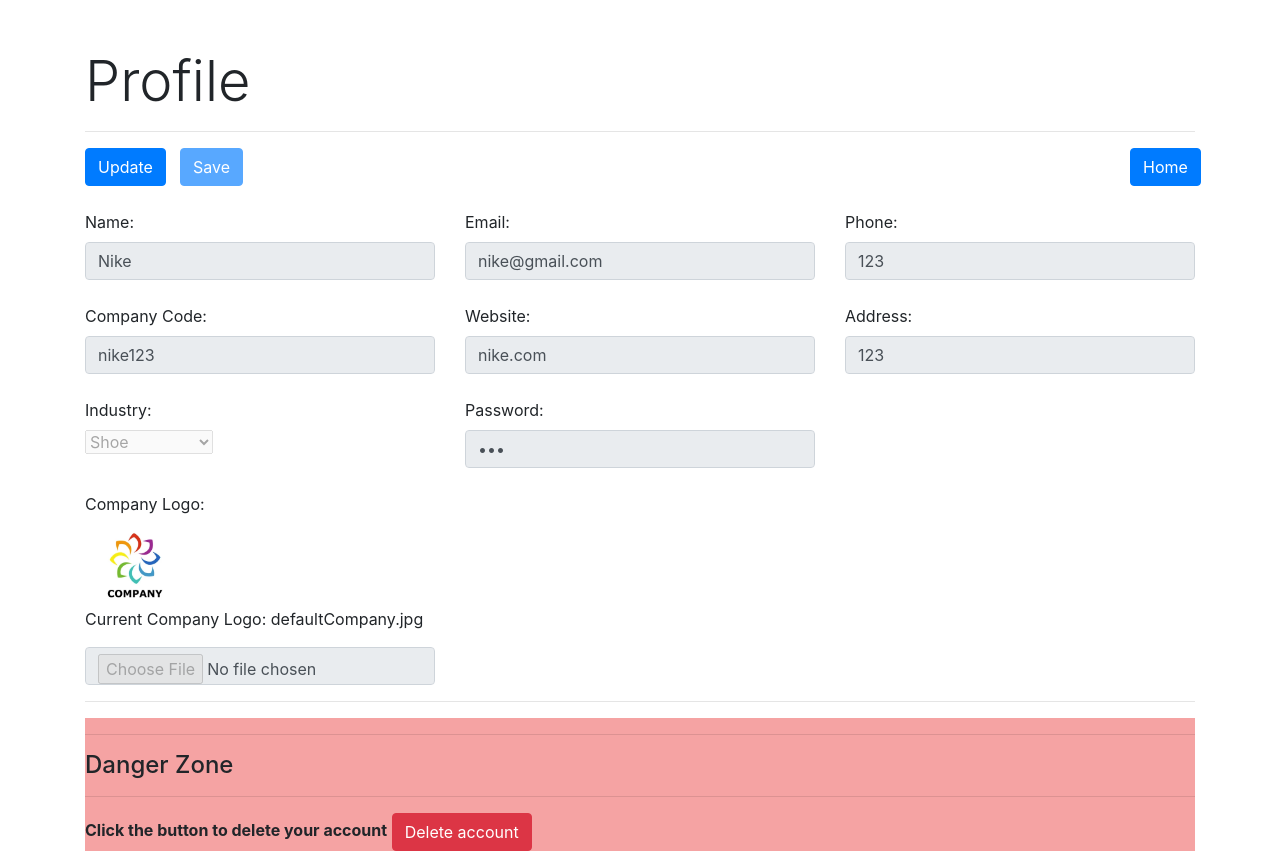
After one commit to Vahsir7/Confluence, a Flask app: a page that uses confluence-flask/application/templates/sponsor_profile.html in a window 1280 px wide. The commit adds this page. Run offline with Flask 3, Linux system fonts and the light colour scheme; some libraries are stand-ins or nearby versions.

Commit message:
add profile sponsor

```diff
--- a/confluence-flask/application/controller.py
+++ b/confluence-flask/application/controller.py
@@ -237,3 +237,9 @@ def influencer_delete(username):
 def sponsor_dashboard(companycode):
     sponsor = Sponsors.query.filter_by(companycode=companycode).first()
     return render_template('sponsor_dashboard.html', sponsor=sponsor)
+
+#sponsor profile
+@main_bp.route('/sponsor/<companycode>/profile')
+def sponsor_profile(companycode):
+    sponsor = Sponsors.query.filter_by(companycode=companycode).first()
+    return render_template('sponsor_profile.html', sponsor=sponsor)
--- a/confluence-flask/application/templates/sponsor_dashboard.html
+++ b/confluence-flask/application/templates/sponsor_dashboard.html
@@ -11,6 +11,7 @@
         <header>
             <span>welcome {{sponsor.name}}</span>
             <nav>
+                <a href ="{{ url_for('main.sponsor_profile', companycode=sponsor.companycode) }}">Profile</a>
                 <a href="#">Search</a>
                 <a href="#">Campaigns</a>
                 <a href="#">Mail</a>
--- /dev/null
+++ b/confluence-flask/application/templates/sponsor_profile.html
@@ -0,0 +1,141 @@
+<!DOCTYPE html>
+<html lang="en">
+<head>
+    <meta charset="UTF-8">
+    <meta name="viewport" content="width=device-width, initial-scale=1.0">
+    <link href="https://stackpath.bootstrapcdn.com/bootstrap/4.5.2/css/bootstrap.min.css" rel="stylesheet">
+    <title>{{sponsor.name}}</title>
+    <script>
+        document.addEventListener("DOMContentLoaded", function() {
+            const updateButton = document.getElementById("updateBtn");
+            const saveButton = document.getElementById("saveBtn");
+            const formFields = document.querySelectorAll("#profileForm input, #profileForm select");
+
+            updateButton.addEventListener("click", function() {
+                formFields.forEach(field => field.disabled = false);
+                saveButton.disabled = false;
+                updateButton.disabled = true;
+            });
+
+            saveButton.addEventListener("click", function() {
+                document.getElementById("profileForm").submit();
+                saveButton.disabled = true;
+                updateButton.disabled = false;
+            });
+        });
+    </script>
+</head>
+<body>
+    <div class="container mt-5">
+        <div class="jumbotron-fluid">
+            <h1 class="display-4">Profile</h1>
+        </div>
+        <hr>
+        {% if error %}
+            <div class="alert alert-danger">
+                <strong>{{ error }}</strong>
+            </div>
+            <hr>
+        {% endif %}
+        <form id="profileForm" action="/sponsor/{{sponsor.name}}/update" method="POST" enctype="multipart/form-data">
+            <div class="row">
+                <div class="col-md-1">
+                    <button type="button" id="updateBtn" class="btn btn-primary">Update</button>
+                </div>
+                <div class="col-md-4">
+                    <button type="button" id="saveBtn" class="btn btn-primary" disabled>Save</button>
+                </div>
+                <div class="col-md-6">
+                </div>
+                <div class="col-md-1">
+                    <a href="/sponsor/{{sponsor.companycode}}" class="btn btn-primary">Home</a>
+                </div>
+            </div>
+
+            <br>
+            <div class="row">
+                <div class="col-md-4">
+                    <label for="name">Name:</label>
+                    <input type="text" class="form-control" id="name" name="name" value="{{sponsor.name}}" disabled>
+                </div>
+                <div class="col-md-4">
+                    <label for="email">Email:</label>
+                    <input type="email" class="form-control" id="email" name="email" value="{{sponsor.email}}" disabled>
+                </div>
+                <div class="col-md-4">
+                    <label for="phone">Phone:</label>
+                    <input type="text" class="form-control" id="phone" name="phone" value="{{sponsor.phone}}" disabled>
+                </div>
+            </div>
+
+            <br>
+            <div class="row">
+                <div class="col-md-4">
+                    <label for="companycode">Company Code:</label>
+                    <input type="text" class="form-control" id="companycode" name="companycode" value="{{sponsor.companycode}}" disabled>
+                </div>
+                <div class="col-md-4">
+                    <label for="website">Website:</label>
+                    <input type="text" class="form-control" id="website" name="website" value="{{sponsor.website}}" disabled>
+                </div>
+                <div class="col-md-4">
+                    <label for="address">Address:</label>
+                    <input type="text" class="form-control" id="address" name="address" value="{{sponsor.address}}" disabled>
+                </div>
+            </div>
+
+            <br>
+            <div class="row">
+                <div class="col-md-4">
+                    <label for="industry">Industry:</label><br>
+                    <select class="form-select" id="industry" name="industry" disabled>
+                        <option value="shoes" {% if sponsor.industry == 'Shoes' %}selected{% endif %}>Shoe</option>
+                        <option value="clothing" {% if sponsor.industry == 'Clothing' %}selected{% endif %}>Clothing</option>
+                        <option value="electronics" {% if sponsor.industry == 'Electronics' %}selected{% endif %}>Electronics</option>
+                        <option value="food" {% if sponsor.industry == 'Food' %}selected{% endif %}>Food</option>
+                        <option value="beauty" {% if sponsor.industry == 'Beauty' %}selected{% endif %}>Beauty</option>
+                        <option value="health" {% if sponsor.industry == 'Health' %}selected{% endif %}>Health</option>
+                        <option value="fitness" {% if sponsor.industry == 'Fitness' %}selected{% endif %}>Fitness</option>
+                        <option value="entertainment" {% if sponsor.industry == 'Entertainment' %}selected{% endif %}>Entertainment</option>
+                        <option value="other" {% if sponsor.industry == 'Other' %}selected{% endif %}>Other</option>
+                    </select>
+                </div>
+                <div class="col-md-4">
+                    <label for="password">Password:</label>
+                    <input type="password" class="form-control" id="password" name="password" value="{{sponsor.password}}" disabled>
+                </div>
+            </div>
+
+            <br>
+            <div class="row">
+                <div class="col-md-4">
+                    <label for="companyLogo">Company Logo:</label>
+                    {% if sponsor.companyLogo %}
+                        <div>
+                            <img src="{{ url_for('static', filename='uploads/' + sponsor.companyLogo) }}" alt="Current Company Logo" style="max-width: 100px; max-height: 100px;">
+                            <p>Current Company Logo: {{ sponsor.companyLogo }}</p>
+                        </div>
+                    {% endif %}
+                    <input type="file" class="form-control" id="companyLogo" name="companyLogo" disabled>
+                </div>
+            </div>
+        </form>
+        <hr>
+        <div style="background-color: hsl(0, 80%, 80%);">
+            <div class="row">
+                <div class="col-md-12">
+                    <hr>
+                    <h4>Danger Zone</h4>
+                    <hr>
+                </div>
+            </div>
+            <div class="row">
+                <div class="col-md-6">
+                    <strong>Click the button to delete your account</strong>
+                    <a href="/sponsor/{{sponsor.name}}/delete" class="btn btn-danger">Delete account</a>
+                </div>
+            </div>
+        </div>
+    </div>
+</body>
+</html>
```
